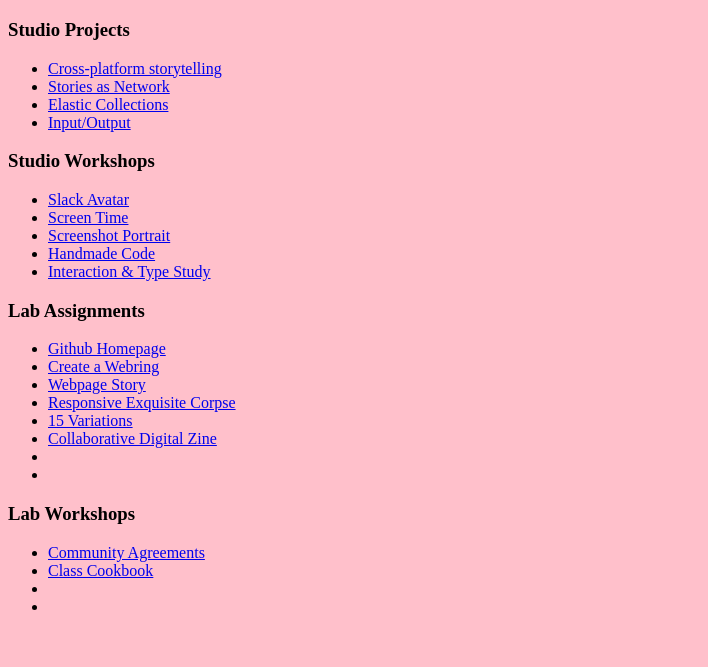
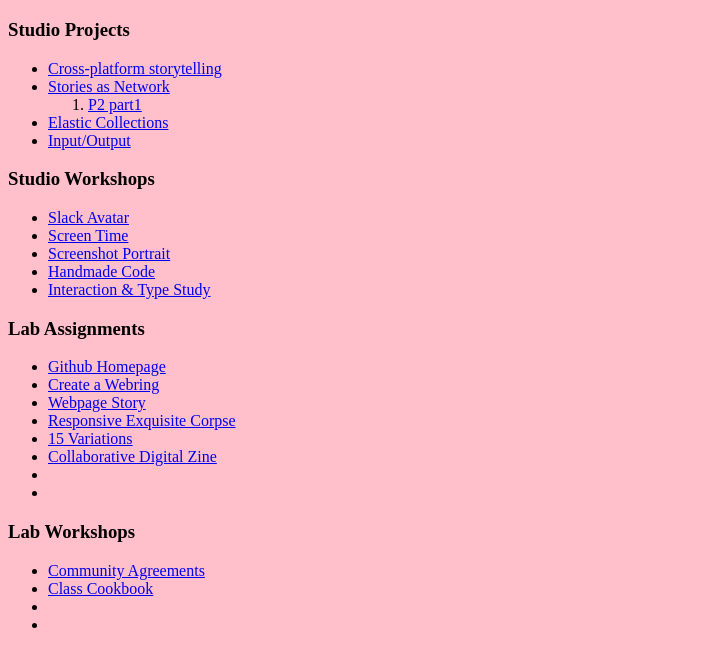
Before and after one commit to huanz967/huanz967.github.io, a plain HTML site: page index.html in a window 1280 px wide. Shown: the part 87-754 px from the top of the page, without its empty margins (0-708 px from the left). Drawn offline with Linux system fonts and the light colour scheme.

Commit message:
updated project 2

```diff
--- a/index.html
+++ b/index.html
@@ -13,6 +13,9 @@
     <ul>
       <li><a href="https://huanz967.github.io/studio/projects/cross-platform-storytelling/">Cross-platform storytelling</a></li>
       <li><a href=" ">Stories as Network</a></li>
+        <ol>
+          <li><a href="https://docs.google.com/document/d/1gwEkNohyGuemDQAS7WDqswEvaBX5dOfi8GFs39s_EYM/edit?usp=sharing">P2 part1</a></li>
+        </ol>
       <li><a href=" ">Elastic Collections</a></li>
       <li><a href=" ">Input/Output</a></li>
     </ul>
```
